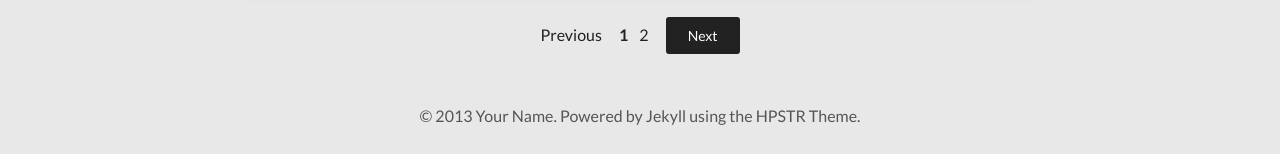
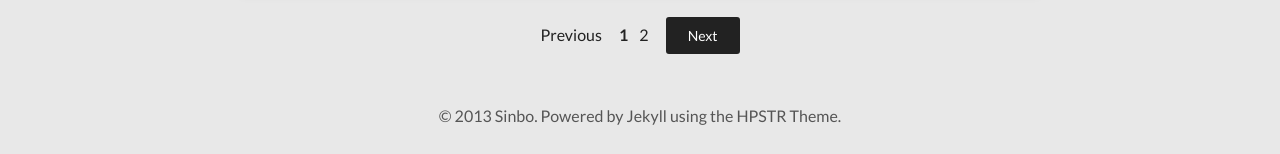
Before and after one commit to sinbo520/sinbo520.github.io, a Jekyll site: the page built from index.html, in a window 1280 px wide and 900 px high, scrolled down 9386 px. Shown: the part 743-897 px from the top of the window. Built offline with Jekyll 4.4.1, drawn with Linux system fonts in a browser that asks for light colours; nearby versions of some CDN libraries; the list of posts is cut into pages by our own code; some of the changed text lies outside the part shown.

Commit message:
set domain

```diff
--- a/_config.yml
+++ b/_config.yml
@@ -2,14 +2,14 @@
 description:      Describe your website here.
 disqus_shortname:
 #Comment out url when working locally to resolve base urls correctly
-url:              http://your-website.com
+url:              http://blog.zento.me
 
 # Owner/author information
 owner:
-  name:           Your Name
+  name:           Sinbo
   avatar:         avatar.jpg
   bio:            "Your bio goes here. It shouldn't be super long but a good two sentences or two should suffice."
-  email:          you@email.com
+  email:          sinbo520@gmail.com
   # Social networking links used in footer. Update and remove as you like.
   twitter:
   facebook:
@@ -34,7 +34,7 @@
   - title: Theme Setup
     url: /theme-setup
   - title: External Link
-    url: http://mademistakes.com
+    url: http://blog.zento.me
     external: true
 
 # http://en.wikipedia.org/wiki/List_of_tz_database_time_zones
```
